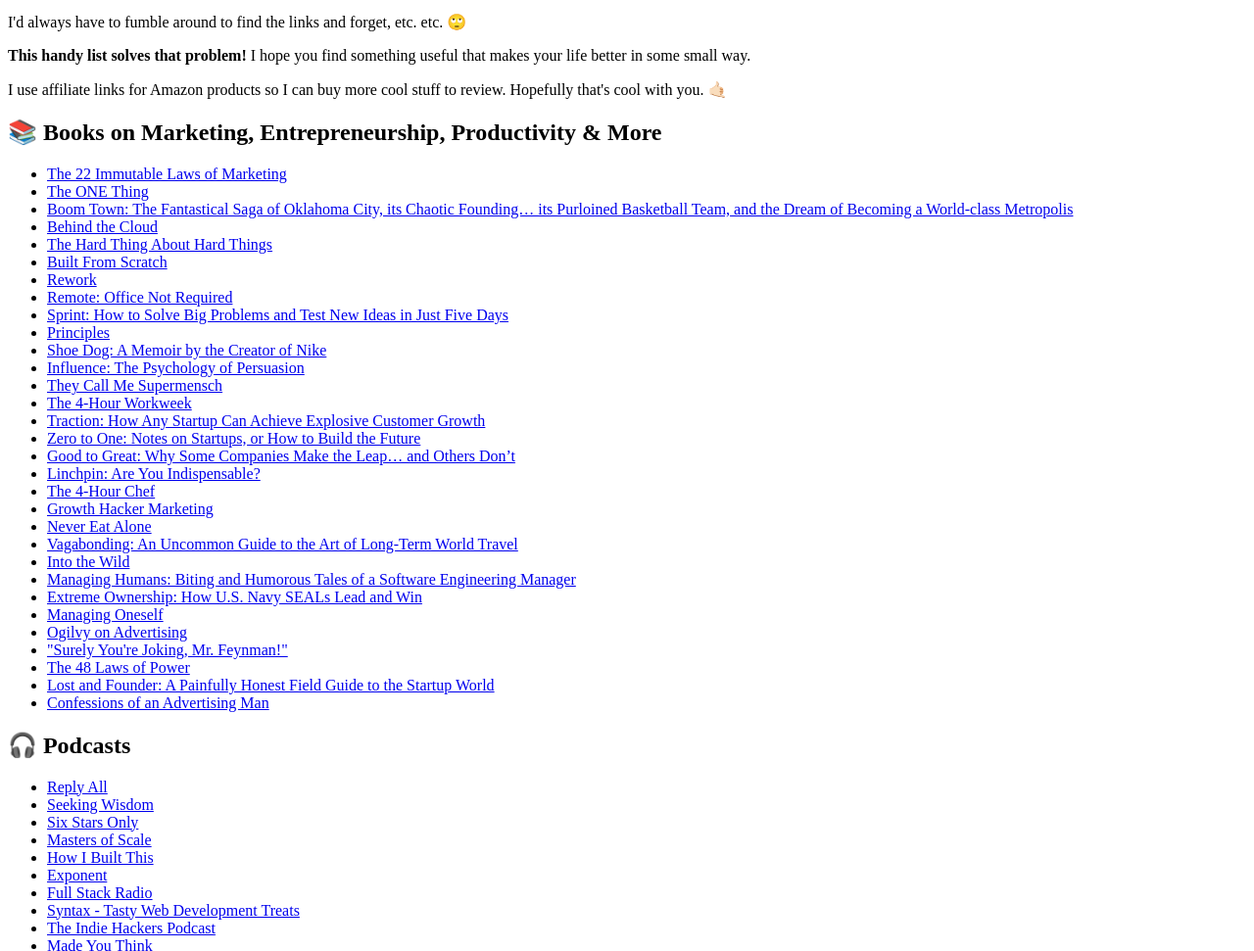
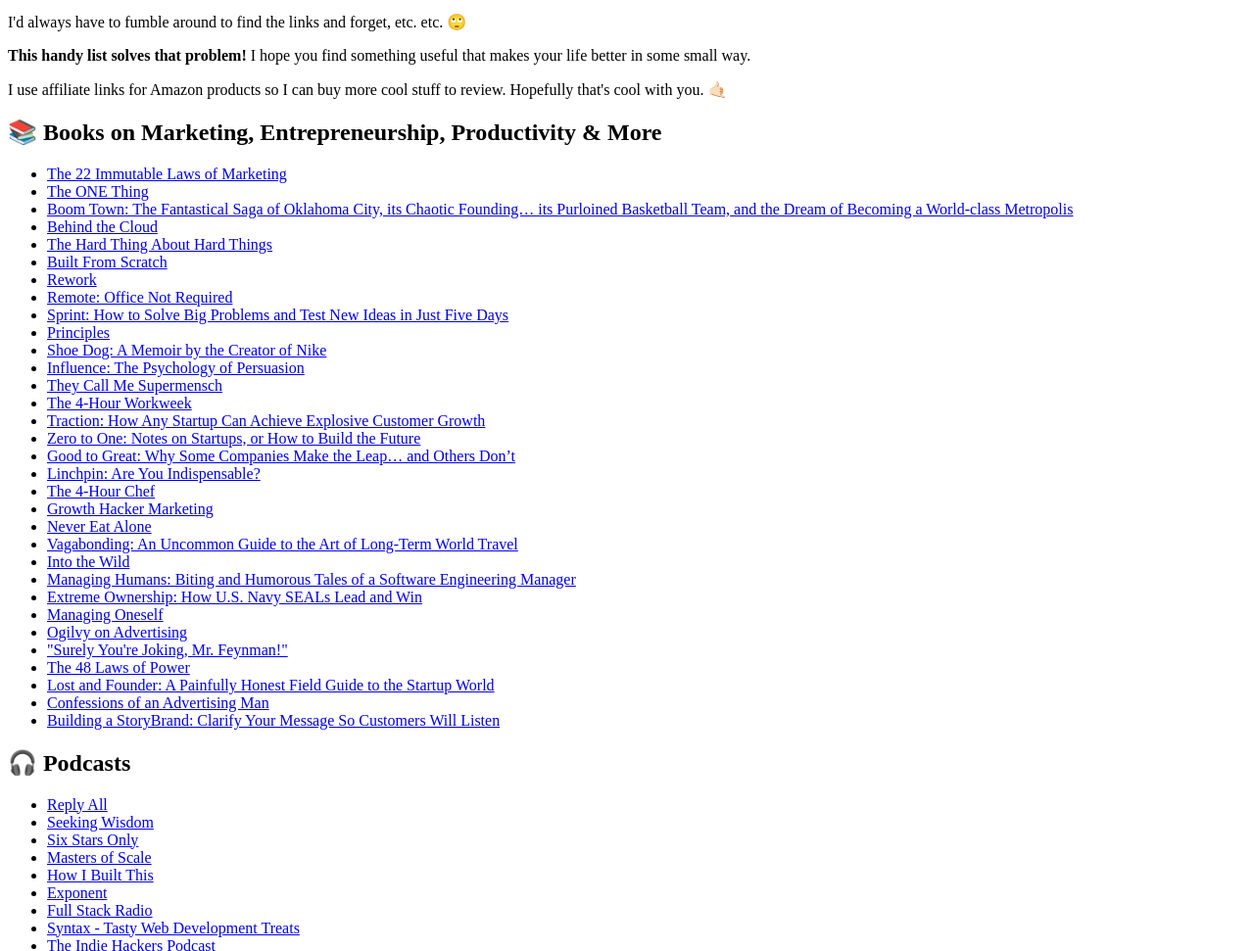
Before and after one commit to matopher/gatsby-home, a Gatsby site: page /picks in a window 1280 px wide. Shown: the part 101-1072 px from the top of the page at 98% size. Built offline with nearby package versions, Linux system fonts and the light colour scheme; Gatsby itself is replaced by a stand-in of ours.

Commit message:
added storybrand to picks

```diff
--- a/src/pages/picks.js
+++ b/src/pages/picks.js
@@ -117,6 +117,9 @@
       </li>
       <li>
         <a href="https://amzn.to/2S8Zgsl">Confessions of an Advertising Man</a>
+      </li>
+      <li>
+        <a href="https://amzn.to/2R0WDvp">Building a StoryBrand: Clarify Your Message So Customers Will Listen</a>
       </li>
     </ul>
 
```
